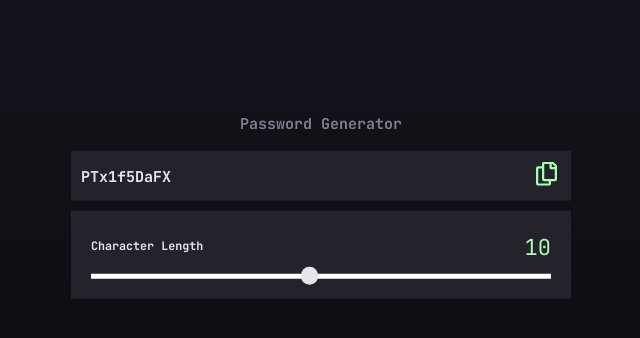
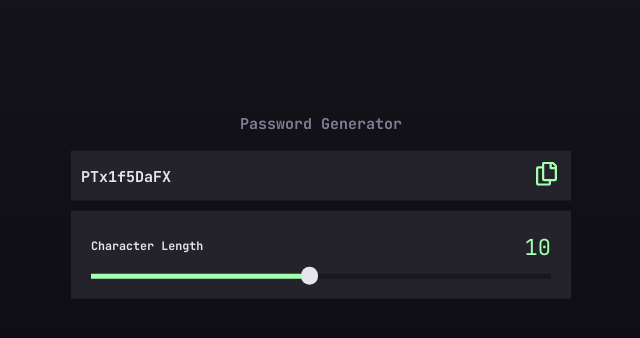
Before and after one commit to Hugo-Farias/password-generator, a React (Vite) app: page / in a window 1280 px wide. Shown: the top 338 px of the page, without its empty margins (319-959 px from the left). Built offline with nearby package versions, Linux system fonts and the light colour scheme.

Commit message:
fixed slider initial startup bug

```diff
--- a/src/components/Options.tsx
+++ b/src/components/Options.tsx
@@ -4,9 +4,9 @@ import { CSSProperties, useRef, useState } from "react";
 const Options = function () {
   const sliderRef = useRef<HTMLInputElement | null>(null);
   const [currentLen, setCurrentLen] = useState<number>(10);
-  const maxLength = sliderRef.current?.max;
+  const maxLength = +sliderRef.current?.max || currentLen * 2;
+  const percentage = (currentLen / maxLength) * 100 - 2;
   const colorPrimary = "#a4ffaf";
-  const percentage = (currentLen / maxLength) * 100 - 2;
 
   const inputStyle: CSSProperties = {
     background: `linear-gradient(to right,${colorPrimary} 0,${colorPrimary} ${percentage}%,#18171F ${percentage}%,#18171F 100%)`,
```
